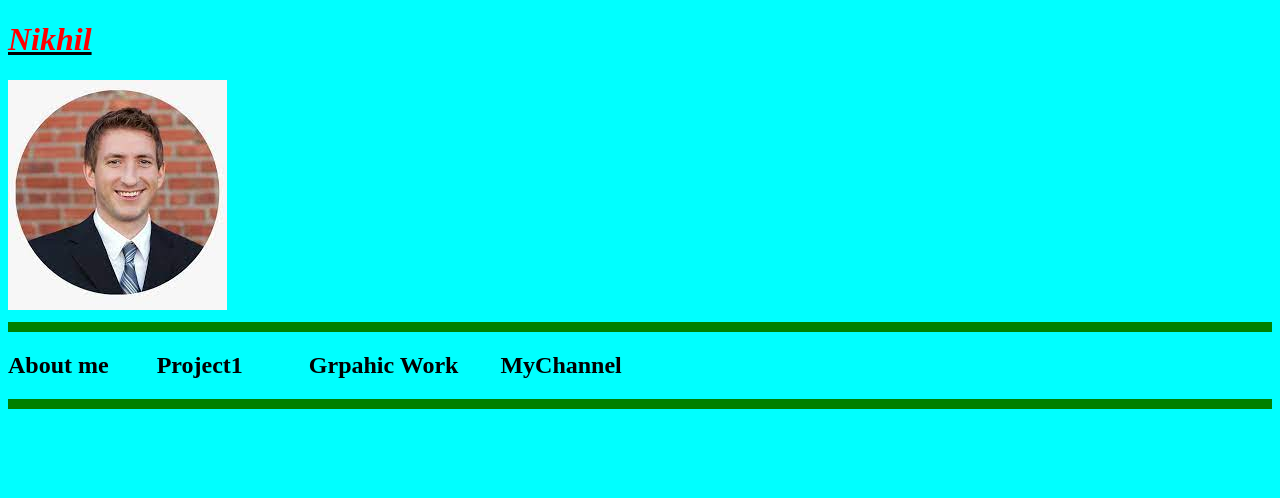
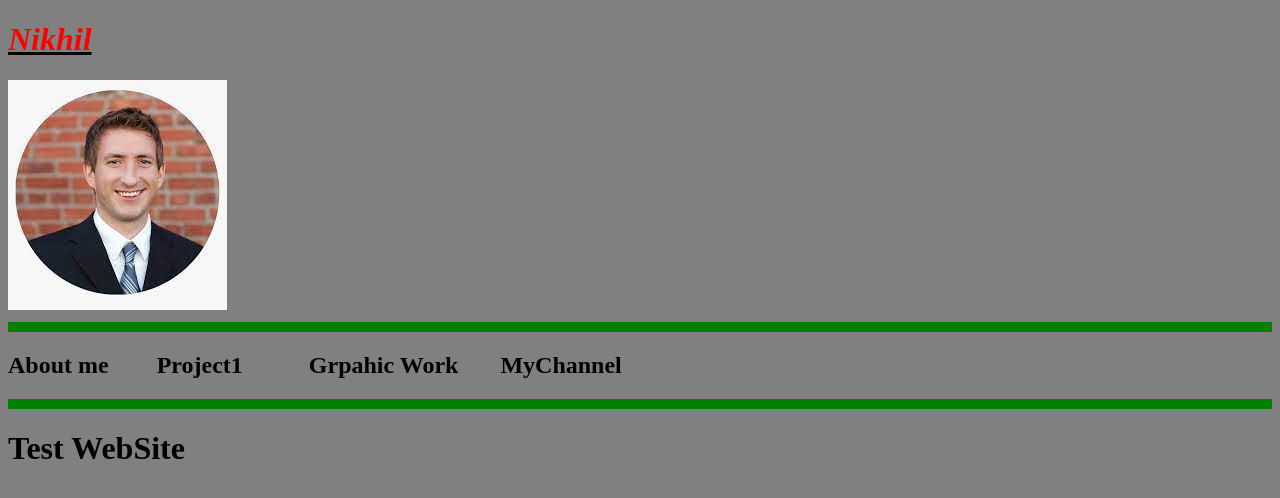
Before and after one commit to Sarthhak2025/myweb, a plain HTML site: page index.html in a window 1280 px wide. Drawn offline with Linux system fonts and the light colour scheme.

Commit message:
Update index.html

```diff
--- a/index.html
+++ b/index.html
@@ -17,12 +17,12 @@
 <style>
 body
 {
-background:cyan;
+background:gray;
 }
 
 </style>
 
 <body >
-
+<h1>Test WebSite</h1>
 </body>
 </html>
```
